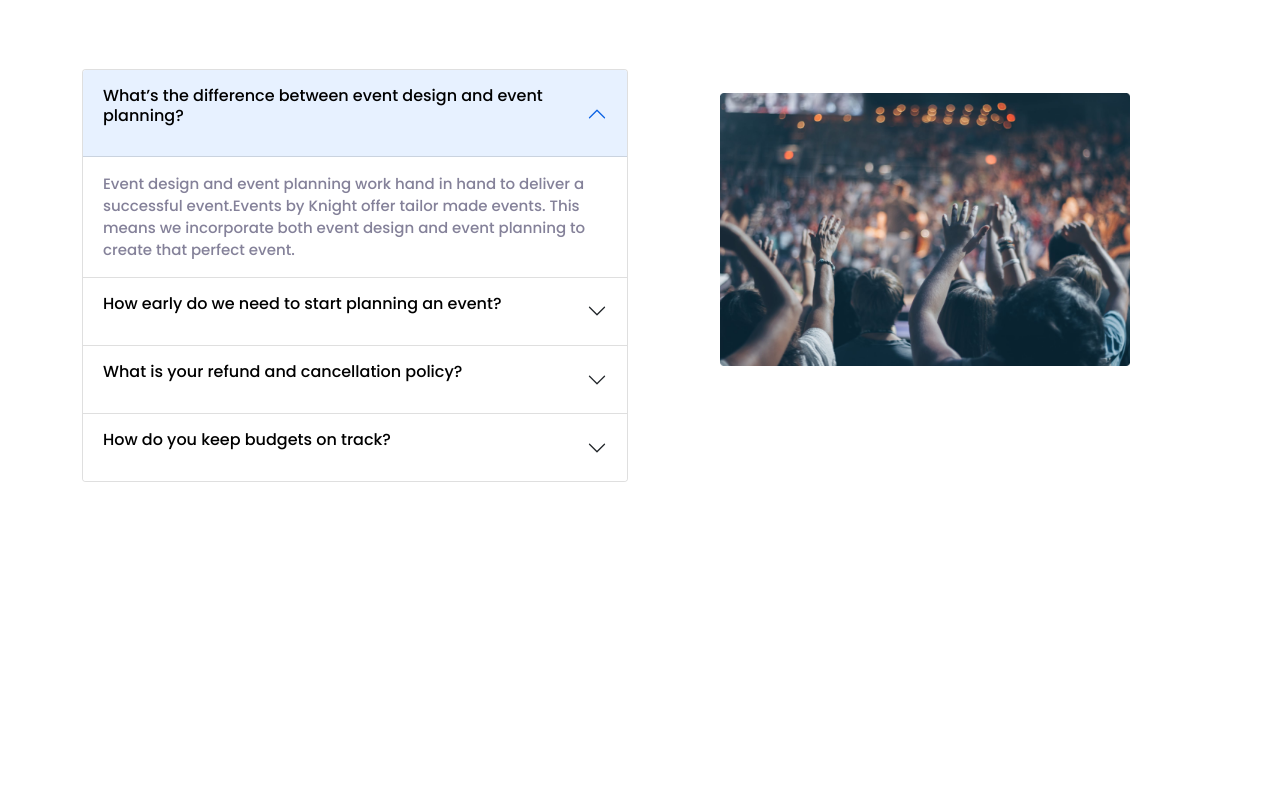
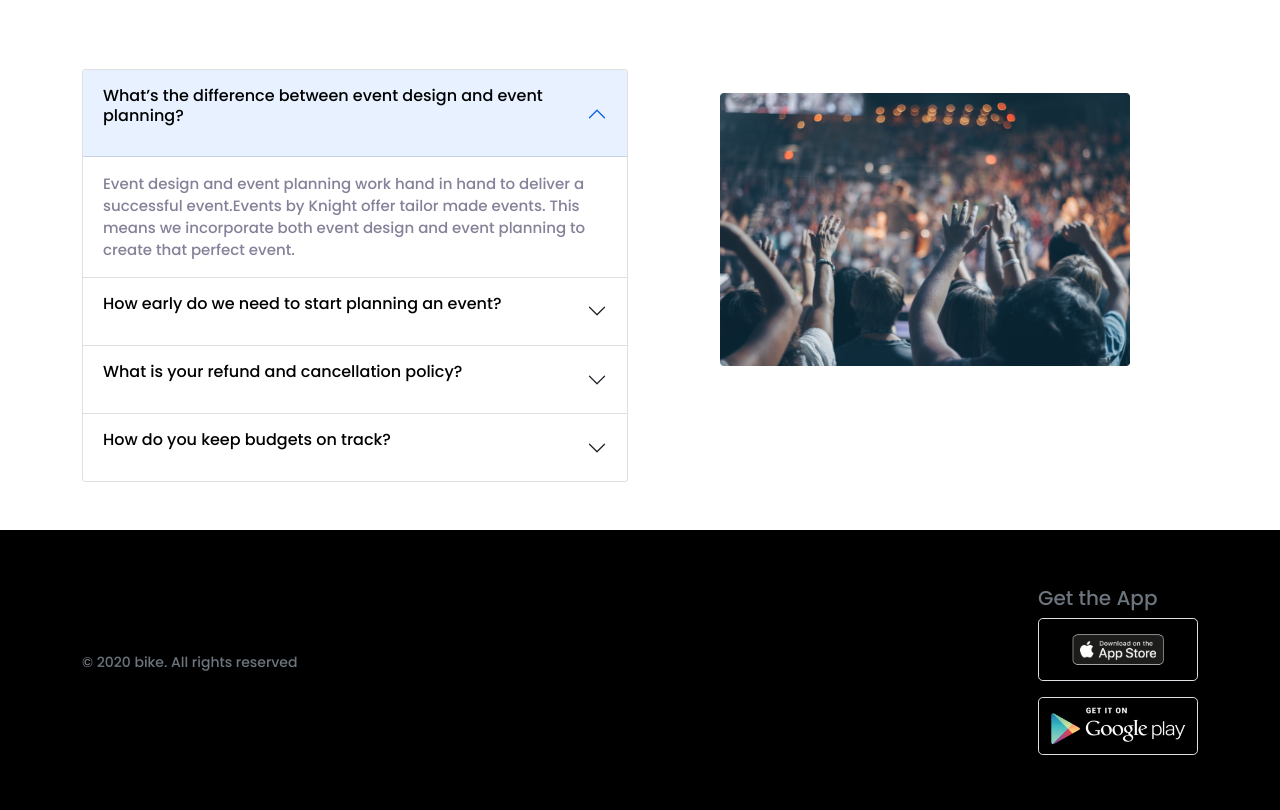
Before and after one commit to Hasanat902/convention-center, a plain HTML site: page index.html in a window 1280 px wide. Shown: the part 1907-2717 px from the top of the page. Before the commit the page ends 2437 px from the top, so only its background shows below. Drawn offline with nearby package versions, Linux system fonts and the light colour scheme.

Commit message:
footer added

```diff
--- a/css/style.css
+++ b/css/style.css
@@ -32,3 +32,6 @@ body{
 .hot-column .plan-btn{
     background-color: #fff;
 }
+.footer{
+    height: 280px;
+}
--- a/index.html
+++ b/index.html
@@ -251,6 +251,26 @@
         </section>
     </main>
 
+    <!-- footer section start -->
+    <footer class="bg-black mt-5 footer d-flex align-items-center">
+        <div class="container">
+            <div class="row gy-5">
+                <div class="col-12 col-lg-6 order-2  d-flex align-items-center justify-content-center justify-content-lg-start">
+                        <p class="text-muted"><small>© 2020 bike. All rights reserved</small></p>
+                </div>
+                <div class="col-12 col-lg-6 order-1 order-sm-first order-lg-last d-flex flex-column justify-content-center align-items-center align-items-lg-end">
+                    <div class="">
+                        <h5 class="text-muted">Get the App</h5>
+                        <a href="https://www.apple.com/apple-news/"><img src="images/apple.png" class="border border-1 rounded-3 mb-3" width="160px" alt=""><br></a>
+                        <a href="https://play.google.com/store/apps/details?id=com.kiloo.subwaysurf&hl=en&gl=US"><img src="images/google-logo-history-png-2804.png" class="border border-1 rounded-3" width="160px" alt=""></a>
+                    </div>
+                </div>
+            </div>
+        </div>
+
+
+    </footer>
+
 
 
 
```
Also changed, not shown: images/app-store-3.png (added), images/apple.png (added), images/google-logo-history-png-2804.png (added).
